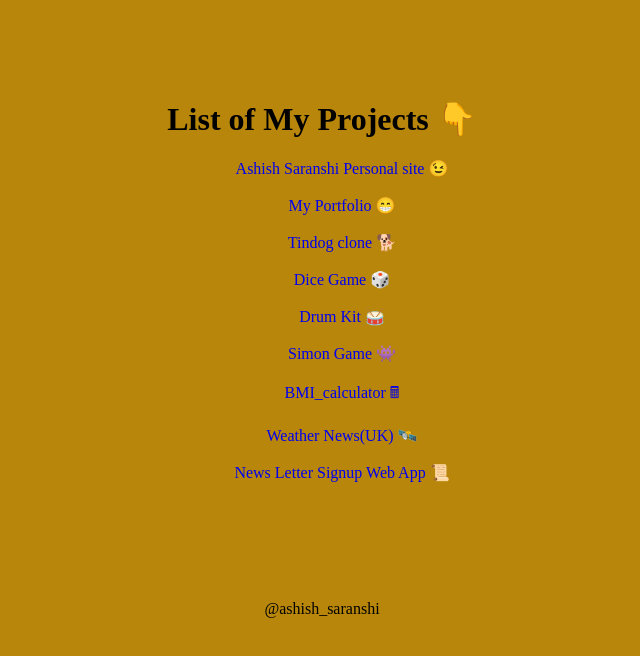
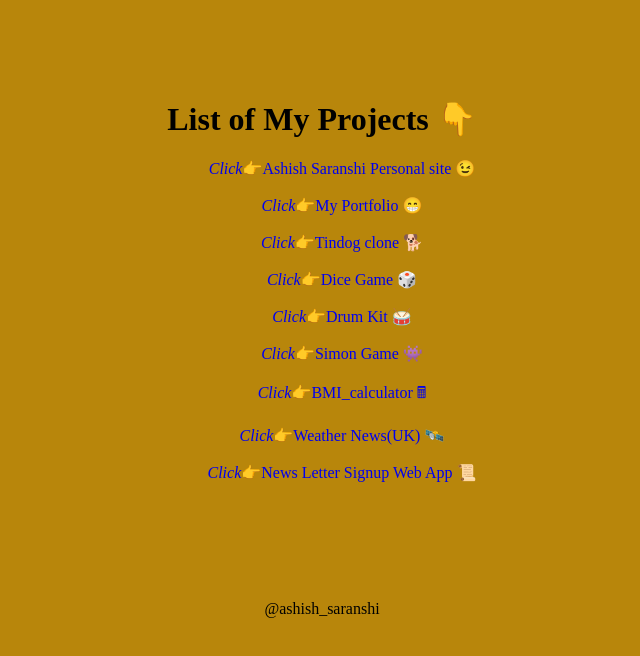
Before and after one commit to Caseeto/My_projects, a plain HTML site: page index.html in a window 1280 px wide. Shown: the whole page, without its empty margins (318-958 px from the left). Drawn offline with Linux system fonts and the light colour scheme.

Commit message:
Update index.html

```diff
--- a/index.html
+++ b/index.html
@@ -9,15 +9,15 @@
     <div class="container">
       <h1>List of My Projects 👇</h1>
       <ul style="list-style-type:none;">
-        <li><a class="link" href="https://caseeto.github.io/CV1/">Ashish Saranshi Personal site 😉</a></li><br>
-        <li><a class="link" href="https://caseeto.github.io/CV2/">My Portfolio 😁</a></li><br>
-        <li><a class="link" href="https://caseeto.github.io/CV3/">Tindog clone 🐕</a></li><br>
-        <li><a class="link" href="https://caseeto.github.io/CV4/">Dice Game 🎲</a></li><br>
-        <li><a class="link" href="https://caseeto.github.io/CV5/">Drum Kit 🥁</a></li><br>
-        <li><a class="link" href="https://caseeto.github.io/CV6/">Simon Game 👾</a></li><br>
-        <li><a class="link" href="https://bmicalculator-tfu6.onrender.com">BMI_calculator 🖩</a></li><br>
-        <li><a class="link" href="https://weathernews.onrender.com">Weather News(UK) 🛰️</a></li><br>
-        <li><a class="link" href="https://coding-evolution.onrender.com">News Letter Signup Web App 📜</a></li><br>
+        <li><a class="link" href="https://caseeto.github.io/CV1/"><i>Click</i>👉Ashish Saranshi Personal site 😉</a></li><br>
+        <li><a class="link" href="https://caseeto.github.io/CV2/"><i>Click</i>👉My Portfolio 😁</a></li><br>
+        <li><a class="link" href="https://caseeto.github.io/CV3/"><i>Click</i>👉Tindog clone 🐕</a></li><br>
+        <li><a class="link" href="https://caseeto.github.io/CV4/"><i>Click</i>👉Dice Game 🎲</a></li><br>
+        <li><a class="link" href="https://caseeto.github.io/CV5/"><i>Click</i>👉Drum Kit 🥁</a></li><br>
+        <li><a class="link" href="https://caseeto.github.io/CV6/"><i>Click</i>👉Simon Game 👾</a></li><br>
+        <li><a class="link" href="https://bmicalculator-tfu6.onrender.com"><i>Click</i>👉BMI_calculator 🖩</a></li><br>
+        <li><a class="link" href="https://weathernews.onrender.com"><i>Click</i>👉Weather News(UK) 🛰️</a></li><br>
+        <li><a class="link" href="https://coding-evolution.onrender.com"><i>Click</i>👉News Letter Signup Web App 📜</a></li><br>
       </ul>
     </div>
     <footer class="footer">
```
